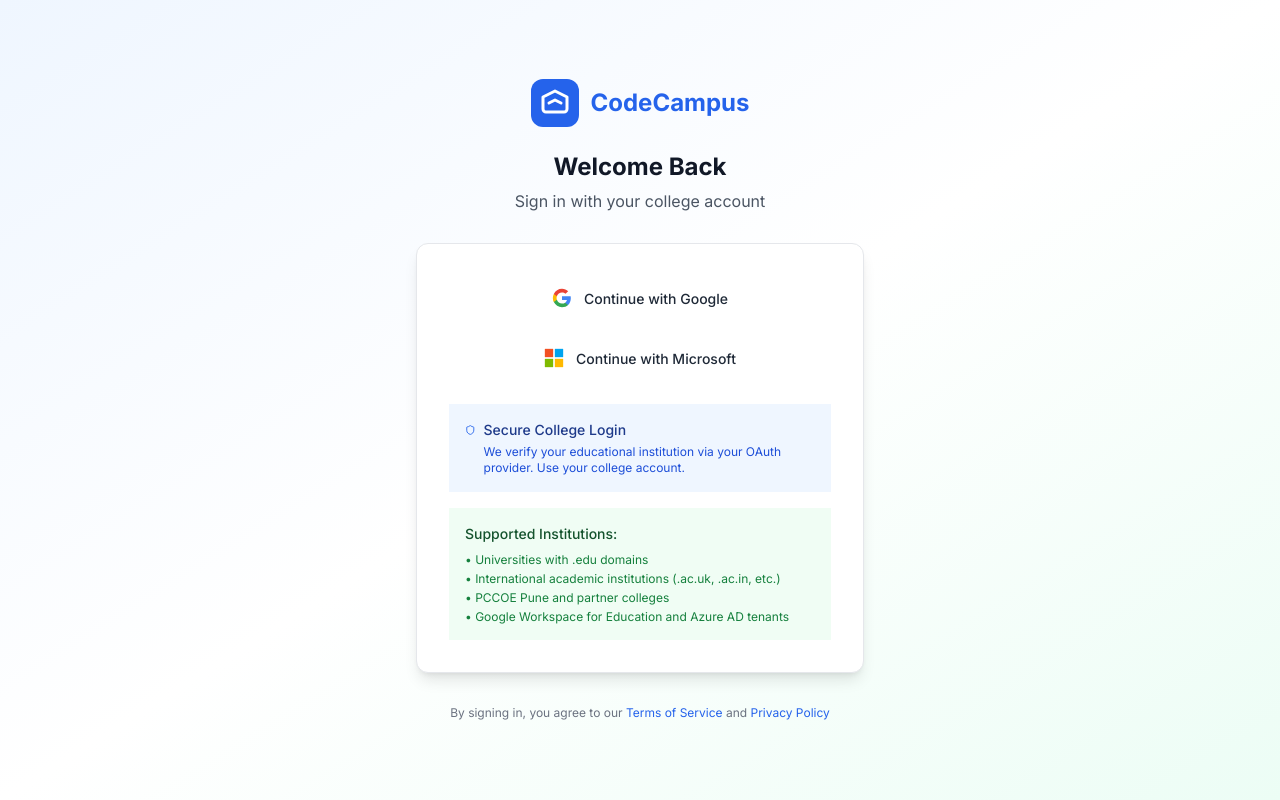
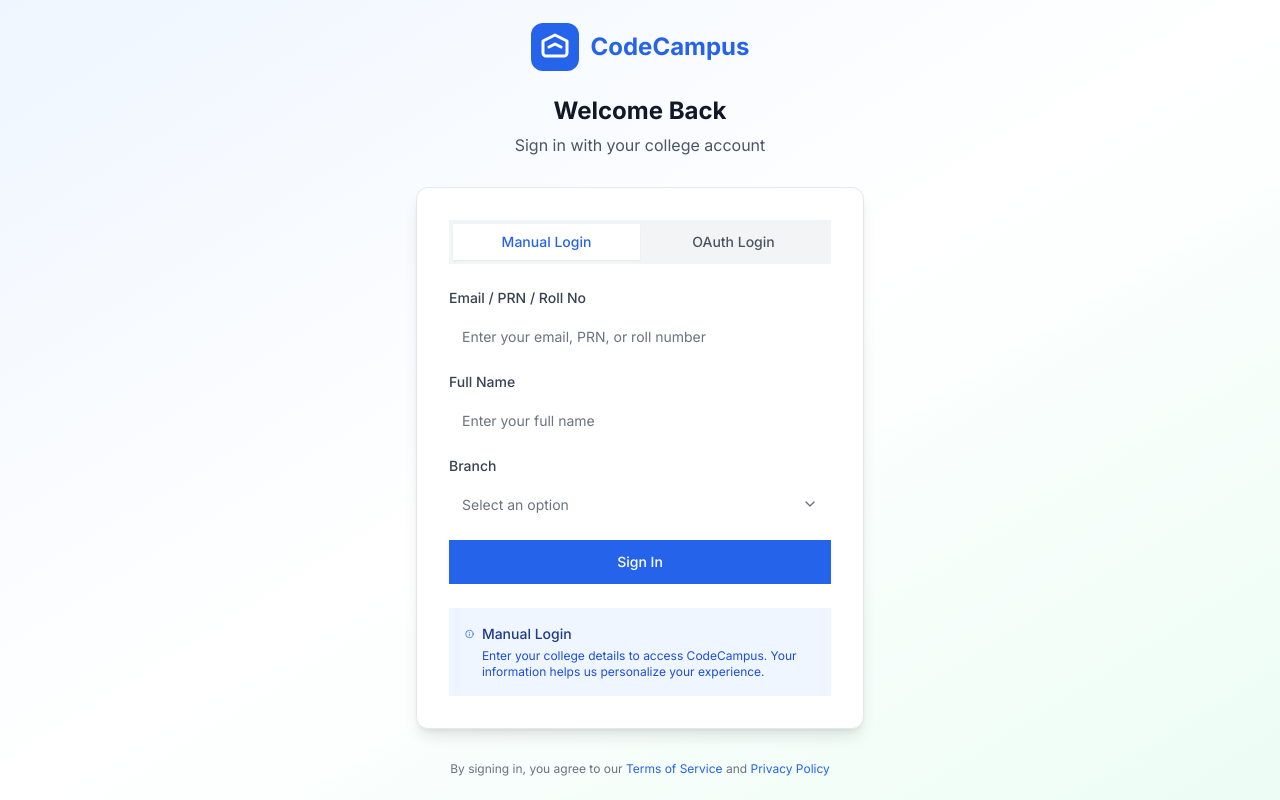
Before and after one commit to AdityaxDeore/codecampus, a React (Vite) app: page /login in a window 1280 px wide. Built offline with nearby package versions, Linux system fonts and the light colour scheme.

Commit message:
Add manual login form with email/PRN, name, and branch fields

```diff
--- a/src/pages/login/index.jsx
+++ b/src/pages/login/index.jsx
@@ -3,12 +3,102 @@
 import { useNavigate } from 'react-router-dom';
 import Icon from '../../components/AppIcon';
 import Button from '../../components/ui/Button';
+import Input from '../../components/ui/Input';
+import Select from '../../components/ui/Select';
 import { signInWithGoogle, signInWithMicrosoft } from '../../utils/auth';
 
 const Login = () => {
   const navigate = useNavigate();
   const [isLoading, setIsLoading] = useState(false);
   const [errors, setErrors] = useState({});
+  const [activeTab, setActiveTab] = useState('manual'); // 'manual' or 'oauth'
+
+  // Form state for manual login
+  const [formData, setFormData] = useState({
+    email: '',
+    name: '',
+    branch: ''
+  });
+
+  // Branch options
+  const branchOptions = [
+    { value: '', label: 'Select Branch' },
+    { value: 'computer-engineering', label: 'Computer Engineering' },
+    { value: 'information-technology', label: 'Information Technology' },
+    { value: 'electronics-telecom', label: 'Electronics & Telecommunication' },
+    { value: 'mechanical-engineering', label: 'Mechanical Engineering' },
+    { value: 'civil-engineering', label: 'Civil Engineering' },
+    { value: 'electrical-engineering', label: 'Electrical Engineering' },
+    { value: 'instrumentation-control', label: 'Instrumentation & Control' },
+    { value: 'automobile-engineering', label: 'Automobile Engineering' },
+    { value: 'artificial-intelligence', label: 'Artificial Intelligence & Data Science' },
+    { value: 'other', label: 'Other' }
+  ];
+
+  const handleInputChange = (e) => {
+    const { name, value } = e.target;
+    setFormData(prev => ({
+      ...prev,
+      [name]: value
+    }));
+    // Clear error when user starts typing
+    if (errors[name]) {
+      setErrors(prev => ({
+        ...prev,
+        [name]: ''
+      }));
+    }
+  };
+
+  const validateForm = () => {
+    const newErrors = {};
+
+    if (!formData.email.trim()) {
+      newErrors.email = 'Email/PRN/Roll No is required';
+    } else if (!formData.email.includes('@') && !/^[0-9]+$/.test(formData.email.trim())) {
+      newErrors.email = 'Please enter a valid email or PRN/Roll No';
+    }
+
+    if (!formData.name.trim()) {
+      newErrors.name = 'Name is required';
+    } else if (formData.name.trim().length < 2) {
+      newErrors.name = 'Name must be at least 2 characters';
+    }
+
+    if (!formData.branch) {
+      newErrors.branch = 'Please select your branch';
+    }
+
+    return newErrors;
+  };
+
+  const handleManualLogin = async (e) => {
+    e.preventDefault();
+    setIsLoading(true);
+    setErrors({});
+
+    const validationErrors = validateForm();
+    if (Object.keys(validationErrors).length > 0) {
+      setErrors(validationErrors);
+      setIsLoading(false);
+      return;
+    }
+
+    try {
+      // Here you would typically send the data to your backend
+      console.log('Login attempt with:', formData);
+
+      // Simulate API call
+      await new Promise(resolve => setTimeout(resolve, 1000));
+
+      // For now, just navigate to dashboard
+      navigate('/student-dashboard');
+    } catch (error) {
+      setErrors({ general: 'Login failed. Please try again.' });
+    } finally {
+      setIsLoading(false);
+    }
+  };
 
   const handleGoogleLogin = async () => {
     setIsLoading(true);
@@ -72,6 +162,117 @@
           </div>
 
           <div className="bg-white rounded-xl shadow-lg border border-gray-200 p-8">
+            {/* Tab Navigation */}
+            <div className="flex mb-6 bg-gray-100 rounded-lg p-1">
+              <button
+                onClick={() => setActiveTab('manual')}
+                className={`flex-1 py-2 px-4 rounded-md text-sm font-medium transition-colors ${
+                  activeTab === 'manual'
+                    ? 'bg-white text-blue-600 shadow-sm'
+                    : 'text-gray-600 hover:text-gray-900'
+                }`}
+              >
+                Manual Login
+              </button>
+              <button
+                onClick={() => setActiveTab('oauth')}
+                className={`flex-1 py-2 px-4 rounded-md text-sm font-medium transition-colors ${
+                  activeTab === 'oauth'
+                    ? 'bg-white text-blue-600 shadow-sm'
+                    : 'text-gray-600 hover:text-gray-900'
+                }`}
+              >
+                OAuth Login
+              </button>
+            </div>
+
+            {/* Manual Login Form */}
+            {activeTab === 'manual' && (
+              <form onSubmit={handleManualLogin} className="space-y-4">
+                {errors.general && (
+                  <div className="bg-red-50 border border-red-200 rounded-lg p-3">
+                    <p className="text-red-600 text-sm flex items-center space-x-1">
+                      <Icon name="AlertCircle" size={14} />
+                      <span>{errors.general}</span>
+                    </p>
+                  </div>
+                )}
+
+                <div>
+                  <label htmlFor="email" className="block text-sm font-medium text-gray-700 mb-2">
+                    Email / PRN / Roll No
+                  </label>
+                  <Input
+                    id="email"
+                    name="email"
+                    type="text"
+                    value={formData.email}
+                    onChange={handleInputChange}
+                    placeholder="Enter your email, PRN, or roll number"
+                    className={errors.email ? 'border-red-300 focus:border-red-500 focus:ring-red-500' : ''}
+                  />
+                  {errors.email && (
+                    <p className="text-red-600 text-sm mt-1 flex items-center space-x-1">
+                      <Icon name="AlertCircle" size={12} />
+                      <span>{errors.email}</span>
+                    </p>
+                  )}
+                </div>
+
+                <div>
+                  <label htmlFor="name" className="block text-sm font-medium text-gray-700 mb-2">
+                    Full Name
+                  </label>
+                  <Input
+                    id="name"
+                    name="name"
+                    type="text"
+                    value={formData.name}
+                    onChange={handleInputChange}
+                    placeholder="Enter your full name"
+                    className={errors.name ? 'border-red-300 focus:border-red-500 focus:ring-red-500' : ''}
+                  />
+                  {errors.name && (
+                    <p className="text-red-600 text-sm mt-1 flex items-center space-x-1">
+                      <Icon name="AlertCircle" size={12} />
+                      <span>{errors.name}</span>
+                    </p>
+                  )}
+                </div>
+
+                <div>
+                  <label htmlFor="branch" className="block text-sm font-medium text-gray-700 mb-2">
+                    Branch
+                  </label>
+                  <Select
+                    id="branch"
+                    name="branch"
+                    value={formData.branch}
+                    onChange={handleInputChange}
+                    options={branchOptions}
+                    className={errors.branch ? 'border-red-300 focus:border-red-500 focus:ring-red-500' : ''}
+                  />
+                  {errors.branch && (
+                    <p className="text-red-600 text-sm mt-1 flex items-center space-x-1">
+                      <Icon name="AlertCircle" size={12} />
+                      <span>{errors.branch}</span>
+                    </p>
+                  )}
+                </div>
+
+                <Button
+                  type="submit"
+                  disabled={isLoading}
+                  size="lg"
+                  className="w-full mt-6"
+                >
+                  {isLoading ? 'Signing in...' : 'Sign In'}
+                </Button>
+              </form>
+            )}
+
+            {/* OAuth Login */}
+            {activeTab === 'oauth' && (
               <div className="space-y-4">
                 <div>
                   <Button
@@ -121,7 +322,24 @@
                   )}
                 </div>
               </div>
+            )}
 
+            {activeTab === 'manual' && (
+              <div className="mt-6 p-4 bg-blue-50 rounded-lg">
+                <div className="flex items-start space-x-2">
+                  <Icon name="Info" size={16} className="text-blue-600 mt-0.5" />
+                  <div>
+                    <h4 className="text-sm font-medium text-blue-900 mb-1">Manual Login</h4>
+                    <p className="text-xs text-blue-700">
+                      Enter your college details to access CodeCampus. Your information helps us personalize your experience.
+                    </p>
+                  </div>
+                </div>
+              </div>
+            )}
+
+            {activeTab === 'oauth' && (
+              <>
                 <div className="mt-6 p-4 bg-blue-50 rounded-lg">
                   <div className="flex items-start space-x-2">
                     <Icon name="Shield" size={16} className="text-blue-600 mt-0.5" />
@@ -143,6 +361,8 @@
                     <p>• Google Workspace for Education and Azure AD tenants</p>
                   </div>
                 </div>
+              </>
+            )}
           </div>
 
           <div className="text-center mt-8">
```
Lines whose indentation alone changed are shown as unchanged.
